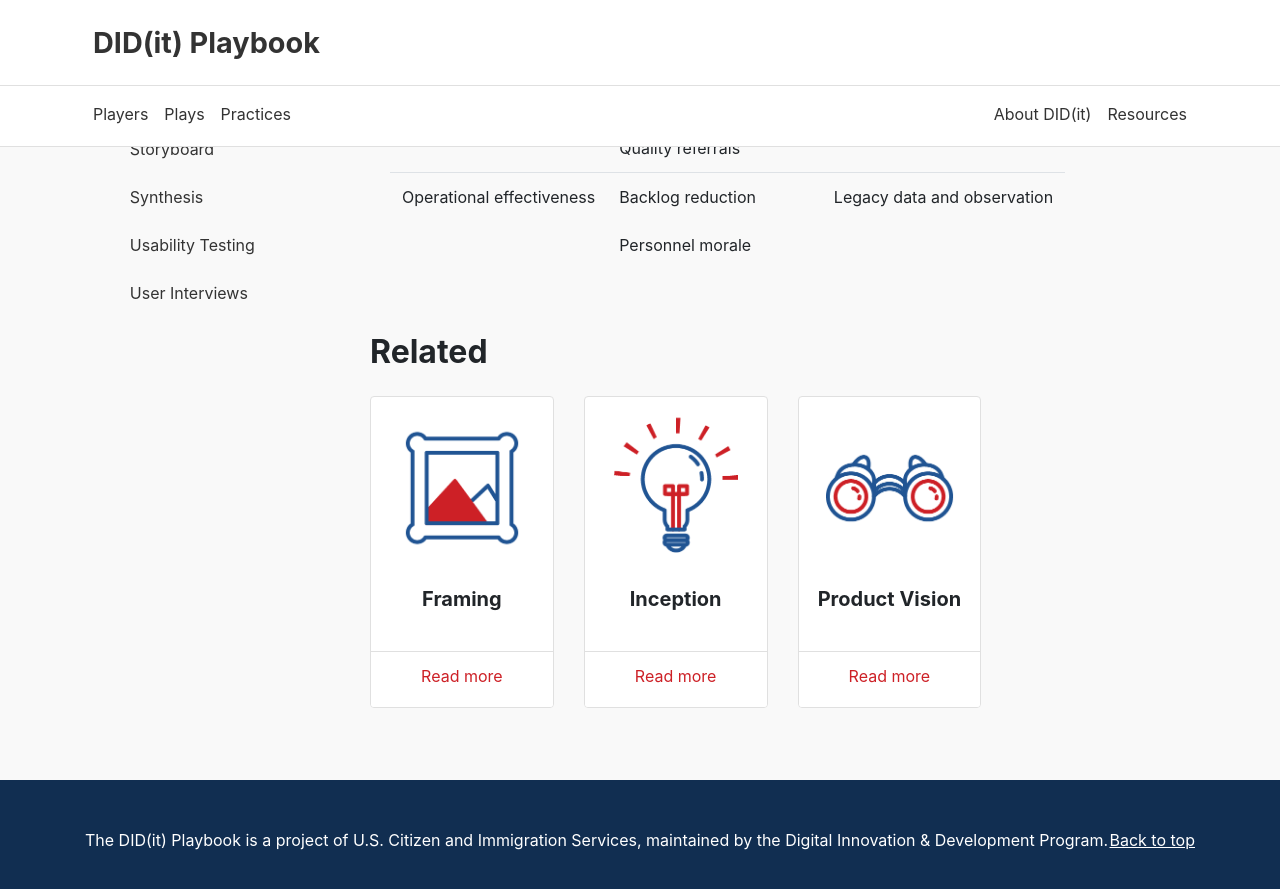
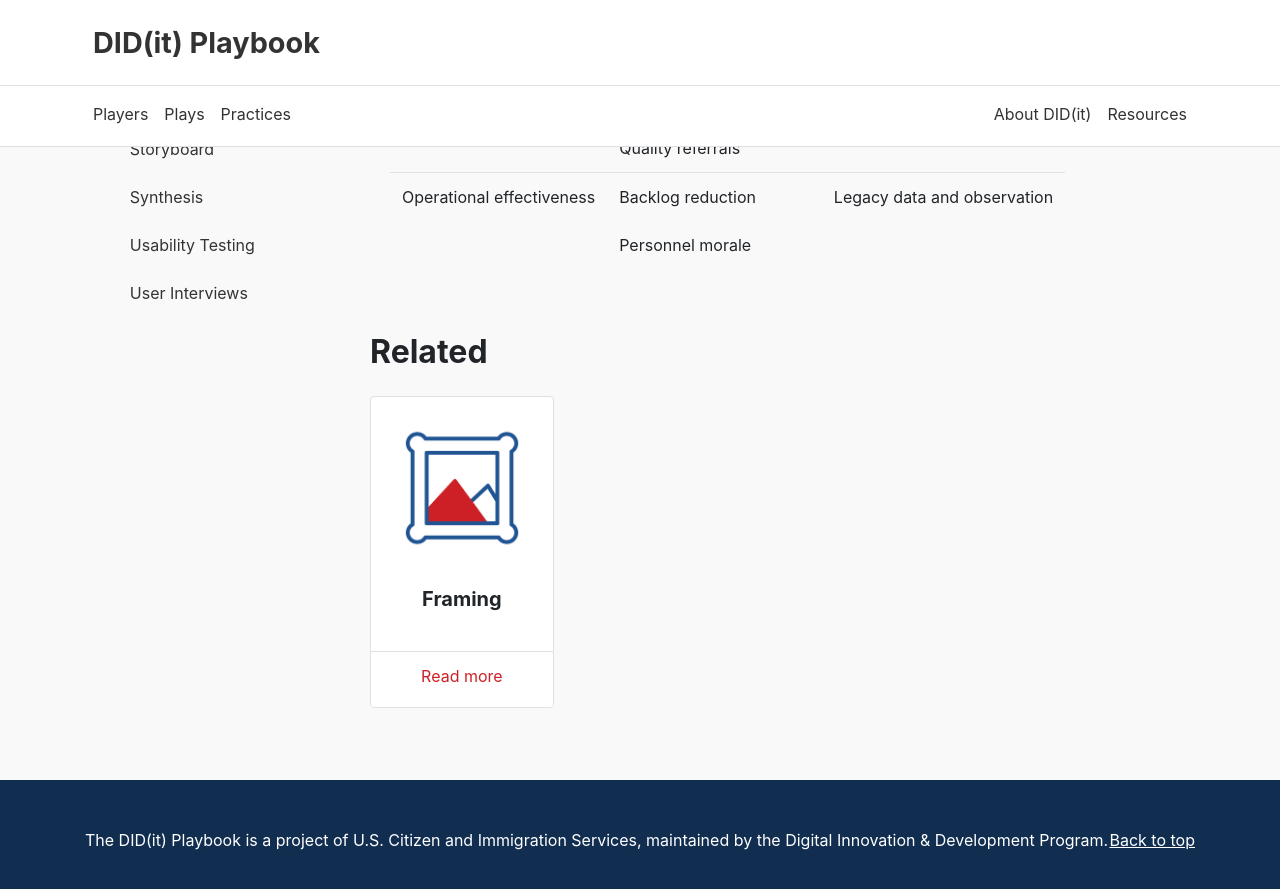
Before and after one commit to KnightPointSystems/kps_playbook, a Jekyll site: the page built from v2/practices/business_value_metrics.md, in a window 1280 px wide and 900 px high, scrolled down 1226 px. Shown: the top 889 px of the window. Built offline with Jekyll 4.4.1, drawn with Linux system fonts in a browser that asks for light colours; nearby versions of some CDN libraries.

Commit message:
Update business_value_metrics.yml
Updated Related section

```diff
--- a/_data/practices/business_value_metrics.yml
+++ b/_data/practices/business_value_metrics.yml
@@ -61,5 +61,3 @@ steps:
       </table>
 related:
   - Framing
-  - Inception
-  - Product Vision
```
